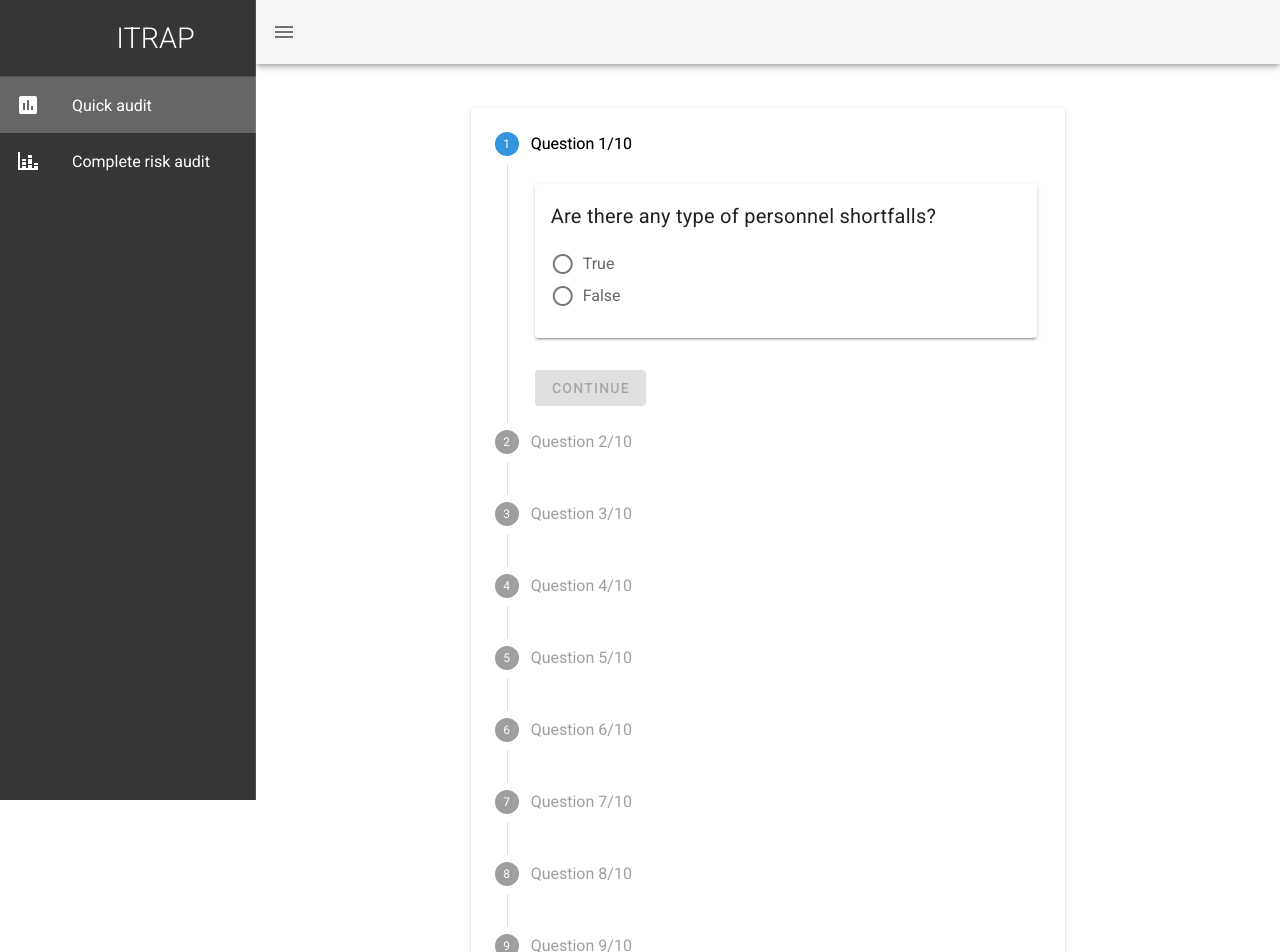
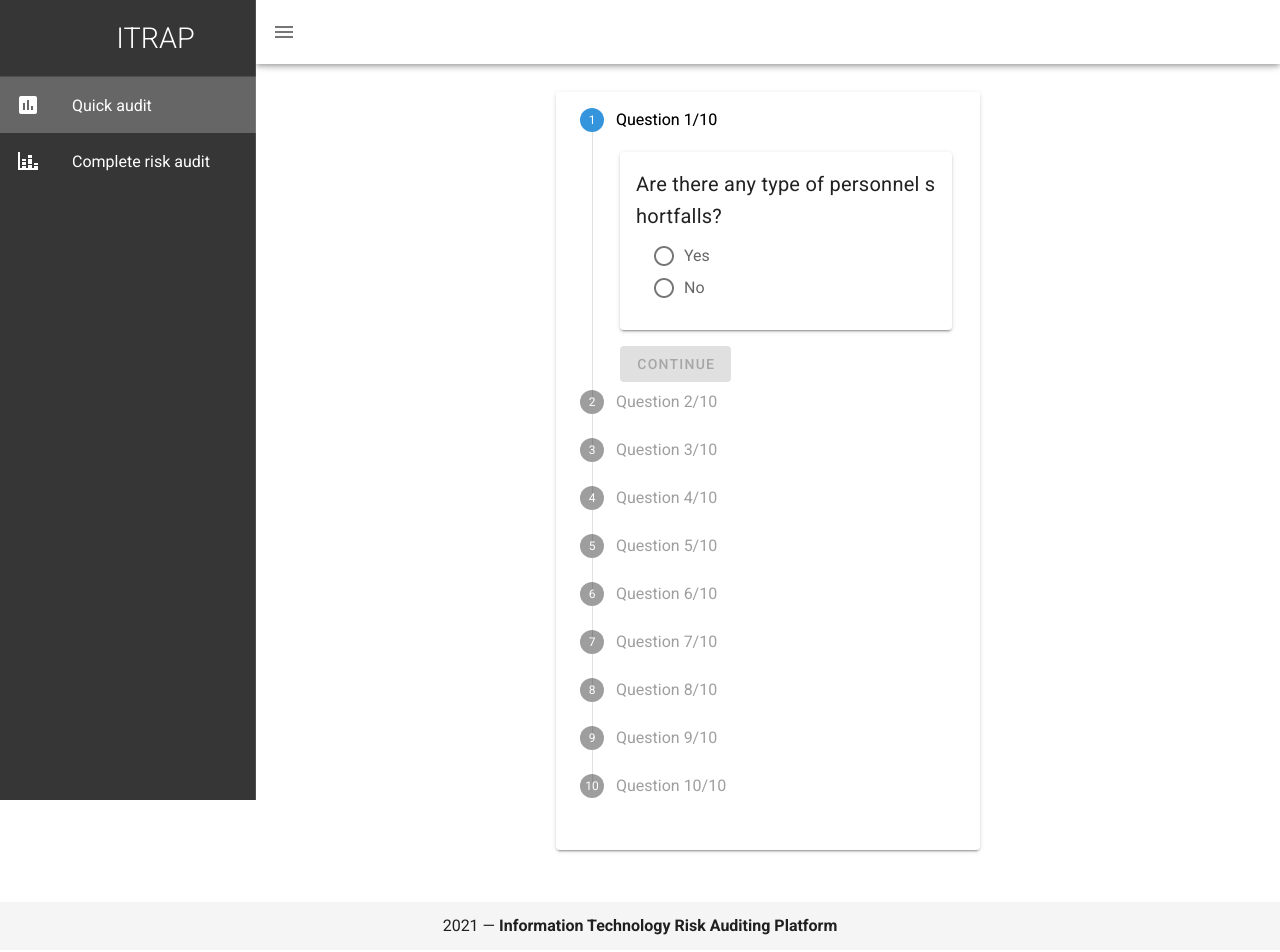
Before and after one commit to javiervidrua/ITRAP, a Vue app in the folder webpage/: page /#/ in a window 1280 px wide. Shown: the top 952 px of the page. Built offline with nearby package versions, Linux system fonts and the light colour scheme.

Commit message:
Pending finishing touches to finish the Quick audit page

```diff
--- a/webpage/src/App.vue
+++ b/webpage/src/App.vue
@@ -39,7 +39,7 @@
       </v-list>
     </v-navigation-drawer>
 
-    <v-app-bar app>
+    <v-app-bar app class="white">
       <v-app-bar-nav-icon @click="drawer = !drawer"></v-app-bar-nav-icon>
 
       <!--<v-spacer></v-spacer>
--- a/webpage/src/views/QuickAudit.vue
+++ b/webpage/src/views/QuickAudit.vue
@@ -2,15 +2,16 @@
   <v-container>
     <v-row
       justify="center">
-      <v-col cols="8">
+      <v-col cols="6">
         <v-stepper
           v-model="step"
           vertical
-          class="ma-8"
+          class="mx-8 my-4"
           v-if="showStepper"
         >
 
           <v-stepper-step
+            class="py-2 pt-4"
             :complete="step > 1"
             step="1"
             color="primary">
@@ -21,32 +22,41 @@
             step="1">
             <v-card
               color="white lighten-1"
-              class="ma-1 mb-8">
-              <v-card-title class="font-weight-regular pb-0">
+              class="ma-1 mb-4">
+              <v-card-title class="font-weight-regular pb-0 mx-0">
                 Are there any type of personnel shortfalls?
               </v-card-title>
-              <v-card-actions class="ml-2 pt-0">
+              <v-card-actions class="ml-2">
                 <v-radio-group
-                  v-model="question1"
+                  class="my-0 pb-0 pl-4"
+                  v-model="questions['1']"
                   column>
                   <v-radio
-                    label="True"
+                    label="Yes"
                     color="primary"
                     value="true">
                   </v-radio>
                   <v-radio
-                    label="False"
+                    label="No"
                     color="primary"
                     value="false">
                   </v-radio>
                 </v-radio-group>
               </v-card-actions>
+              <!--<v-btn
+                :dark="questions['1'] !== null"
+                color="green"
+                :disabled="!questions['1']"
+                @click="step = 2"
+                class="ml-4 mb-4">
+                Continue
+              </v-btn>-->
             </v-card>
             <!-- WHEN COPY-PASTING BE CAREFUL AND MAKE SURE YOU CHANGE question1 TO questionX, ABOVE AND BELOW -->
             <v-btn
-              :dark="question1 !== null"
+              :dark="questions['1'] !== null"
               color="green"
-              :disabled="!question1"
+              :disabled="!questions['1']"
               @click="step = 2"
               class="ml-1">
               Continue
@@ -54,6 +64,7 @@
           </v-stepper-content>
 
           <v-stepper-step
+            class="py-2"
             :complete="step > 2"
             step="2"
             color="primary">
@@ -64,31 +75,47 @@
             step="2">
             <v-card
               color="white lighten-1"
-              class="ma-1 mb-8">
-              <v-card-title class="font-weight-regular pb-0">
+              class="ma-1 mb-4">
+              <v-card-title class="font-weight-regular pb-0 mx-0">
                 Are you using unrealistic schedules and/or budgets?
               </v-card-title>
-              <v-card-actions class="ml-2 pt-0">
+              <v-card-actions class="ml-2">
                 <v-radio-group
-                  v-model="question2"
+                  class="my-0 pb-0 pl-4"
+                  v-model="questions['2']"
                   column>
                   <v-radio
-                    label="True"
+                    label="Yes"
                     color="primary"
                     value="true">
                   </v-radio>
                   <v-radio
-                    label="False"
+                    label="No"
                     color="primary"
                     value="false">
                   </v-radio>
                 </v-radio-group>
               </v-card-actions>
+              <!--<v-btn
+                :dark="questions['2'] !== null"
+                color="green"
+                :disabled="!questions['2']"
+                @click="step = 3"
+                class="ml-4 mb-4">
+                Continue
+              </v-btn>
+              <v-btn
+                dark
+                color="red"
+                class="ml-4 mb-4"
+                @click="step = 1">
+                Go back
+              </v-btn>-->
             </v-card>
             <v-btn
-              :dark="question2 !== null"
+              :dark="questions['2'] !== null"
               color="green"
-              :disabled="!question2"
+              :disabled="!questions['2']"
               @click="step = 3"
               class="ml-1">
               Continue
@@ -103,6 +130,7 @@
           </v-stepper-content>
 
           <v-stepper-step
+            class="py-2"
             :complete="step > 3"
             step="3"
             color="primary">
@@ -113,21 +141,22 @@
             step="3">
             <v-card
               color="white lighten-1"
-              class="ma-1 mb-8">
-              <v-card-title class="font-weight-regular pb-0">
+              class="ma-1 mb-4">
+              <v-card-title class="font-weight-regular pb-0 mx-0">
                 Are you developing the wrong software functions?
               </v-card-title>
-              <v-card-actions class="ml-2 pt-0">
+              <v-card-actions class="ml-2">
                 <v-radio-group
-                  v-model="question3"
+                  class="my-0 pb-0 pl-4"
+                  v-model="questions['3']"
                   column>
                   <v-radio
-                    label="True"
+                    label="Yes"
                     color="primary"
                     value="true">
                   </v-radio>
                   <v-radio
-                    label="False"
+                    label="No"
                     color="primary"
                     value="false">
                   </v-radio>
@@ -135,9 +164,9 @@
               </v-card-actions>
             </v-card>
             <v-btn
-              :dark="question3 !== null"
+              :dark="questions['3'] !== null"
               color="green"
-              :disabled="!question3"
+              :disabled="!questions['3']"
               @click="step = 4"
               class="ml-1">
               Continue
@@ -152,6 +181,7 @@
           </v-stepper-content>
 
           <v-stepper-step
+            class="py-2"
             :complete="step > 4"
             step="4"
             color="primary">
@@ -162,21 +192,22 @@
             step="4">
             <v-card
               color="white lighten-1"
-              class="ma-1 mb-8">
-              <v-card-title class="font-weight-regular pb-0">
+              class="ma-1 mb-4">
+              <v-card-title class="font-weight-regular pb-0 mx-0">
                 Are you developing the wrong user interface?
               </v-card-title>
-              <v-card-actions class="ml-2 pt-0">
+              <v-card-actions class="ml-2">
                 <v-radio-group
-                  v-model="question4"
+                  class="my-0 pb-0 pl-4"
+                  v-model="questions['4']"
                   column>
                   <v-radio
-                    label="True"
+                    label="Yes"
                     color="primary"
                     value="true">
                   </v-radio>
                   <v-radio
-                    label="False"
+                    label="No"
                     color="primary"
                     value="false">
                   </v-radio>
@@ -184,9 +215,9 @@
               </v-card-actions>
             </v-card>
             <v-btn
-              :dark="question4 !== null"
+              :dark="questions['4'] !== null"
               color="green"
-              :disabled="!question4"
+              :disabled="!questions['4']"
               @click="step = 5"
               class="ml-1">
               Continue
@@ -201,6 +232,7 @@
           </v-stepper-content>
 
           <v-stepper-step
+            class="py-2"
             :complete="step > 5"
             step="5"
             color="primary">
@@ -211,21 +243,22 @@
             step="5">
             <v-card
               color="white lighten-1"
-              class="ma-1 mb-8">
-              <v-card-title class="font-weight-regular pb-0">
+              class="ma-1 mb-4">
+              <v-card-title class="font-weight-regular pb-0 mx-0">
                 Are you adding features to the software that are only marginally useful?
               </v-card-title>
-              <v-card-actions class="ml-2 pt-0">
+              <v-card-actions class="ml-2">
                 <v-radio-group
-                  v-model="question5"
+                  class="my-0 pb-0 pl-4"
+                  v-model="questions['5']"
                   column>
                   <v-radio
-                    label="True"
+                    label="Yes"
                     color="primary"
                     value="true">
                   </v-radio>
                   <v-radio
-                    label="False"
+                    label="No"
                     color="primary"
                     value="false">
                   </v-radio>
@@ -233,9 +266,9 @@
               </v-card-actions>
             </v-card>
             <v-btn
-              :dark="question5 !== null"
+              :dark="questions['5'] !== null"
               color="green"
-              :disabled="!question5"
+              :disabled="!questions['5']"
               @click="step = 6"
               class="ml-1">
               Continue
@@ -250,6 +283,7 @@
           </v-stepper-content>
 
           <v-stepper-step
+            class="py-2"
             :complete="step > 6"
             step="6"
             color="primary">
@@ -260,21 +294,22 @@
             step="6">
             <v-card
               color="white lighten-1"
-              class="ma-1 mb-8">
-              <v-card-title class="font-weight-regular pb-0">
+              class="ma-1 mb-4">
+              <v-card-title class="font-weight-regular pb-0 mx-0">
                 Do the requirements constantly keep changing?
               </v-card-title>
-              <v-card-actions class="ml-2 pt-0">
+              <v-card-actions class="ml-2">
                 <v-radio-group
-                  v-model="question6"
+                  class="my-0 pb-0 pl-4"
+                  v-model="questions['6']"
                   column>
                   <v-radio
-                    label="True"
+                    label="Yes"
                     color="primary"
                     value="true">
                   </v-radio>
                   <v-radio
-                    label="False"
+                    label="No"
                     color="primary"
                     value="false">
                   </v-radio>
@@ -282,9 +317,9 @@
               </v-card-actions>
             </v-card>
             <v-btn
-              :dark="question6 !== null"
+              :dark="questions['6'] !== null"
               color="green"
-              :disabled="!question6"
+              :disabled="!questions['6']"
               @click="step = 7"
               class="ml-1">
               Continue
@@ -299,6 +334,7 @@
           </v-stepper-content>
 
           <v-stepper-step
+            class="py-2"
             :complete="step > 7"
             step="7"
             color="primary">
@@ -309,21 +345,22 @@
             step="7">
             <v-card
               color="white lighten-1"
-              class="ma-1 mb-8">
-              <v-card-title class="font-weight-regular pb-0">
+              class="ma-1 mb-4">
+              <v-card-title class="font-weight-regular pb-0 mx-0">
                 Are there any shortfalls in externally furnished components?
               </v-card-title>
-              <v-card-actions class="ml-2 pt-0">
+              <v-card-actions class="ml-2">
                 <v-radio-group
-                  v-model="question7"
+                  class="my-0 pb-0 pl-4"
+                  v-model="questions['7']"
                   column>
                   <v-radio
-                    label="True"
+                    label="Yes"
                     color="primary"
                     value="true">
                   </v-radio>
                   <v-radio
-                    label="False"
+                    label="No"
                     color="primary"
                     value="false">
                   </v-radio>
@@ -331,9 +368,9 @@
               </v-card-actions>
             </v-card>
             <v-btn
-              :dark="question7 !== null"
+              :dark="questions['7'] !== null"
               color="green"
-              :disabled="!question7"
+              :disabled="!questions['7']"
               @click="step = 8"
               class="ml-1">
               Continue
@@ -348,6 +385,7 @@
           </v-stepper-content>
 
           <v-stepper-step
+            class="py-2"
             :complete="step > 8"
             step="8"
             color="primary">
@@ -358,21 +396,22 @@
             step="8">
             <v-card
               color="white lighten-1"
-              class="ma-1 mb-8">
-              <v-card-title class="font-weight-regular pb-0">
+              class="ma-1 mb-4">
+              <v-card-title class="font-weight-regular pb-0 mx-0">
                 Are there any shortfalls in externally performed tasks?
               </v-card-title>
-              <v-card-actions class="ml-2 pt-0">
+              <v-card-actions class="ml-2">
                 <v-radio-group
-                  v-model="question8"
+                  class="my-0 pb-0 pl-4"
+                  v-model="questions['8']"
                   column>
                   <v-radio
-                    label="True"
+                    label="Yes"
                     color="primary"
                     value="true">
                   </v-radio>
                   <v-radio
-                    label="False"
+                    label="No"
                     color="primary"
                     value="false">
                   </v-radio>
@@ -380,9 +419,9 @@
               </v-card-actions>
             </v-card>
             <v-btn
-              :dark="question8 !== null"
+              :dark="questions['8'] !== null"
               color="green"
-              :disabled="!question8"
+              :disabled="!questions['8']"
               @click="step = 9"
               class="ml-1">
               Continue
@@ -397,6 +436,7 @@
           </v-stepper-content>
 
           <v-stepper-step
+            class="py-2"
             :complete="step > 9"
             step="9"
             color="primary">
@@ -407,21 +447,22 @@
             step="9">
             <v-card
               color="white lighten-1"
-              class="ma-1 mb-8">
-              <v-card-title class="font-weight-regular pb-0">
+              class="ma-1 mb-4">
+              <v-card-title class="font-weight-regular pb-0 mx-0">
                 Are there any type of real-time performance shortfalls?
               </v-card-title>
-              <v-card-actions class="ml-2 pt-0">
+              <v-card-actions class="ml-2">
                 <v-radio-group
-                  v-model="question9"
+                  class="my-0 pb-0 pl-4"
+                  v-model="questions['9']"
                   column>
                   <v-radio
-                    label="True"
+                    label="Yes"
                     color="primary"
                     value="true">
                   </v-radio>
                   <v-radio
-                    label="False"
+                    label="No"
                     color="primary"
                     value="false">
                   </v-radio>
@@ -429,9 +470,9 @@
               </v-card-actions>
             </v-card>
             <v-btn
-              :dark="question9 !== null"
+              :dark="questions['9'] !== null"
               color="green"
-              :disabled="!question9"
+              :disabled="!questions['9']"
               @click="step = 10"
               class="ml-1">
               Continue
@@ -446,6 +487,7 @@
           </v-stepper-content>
 
           <v-stepper-step
+            class="py-2"
             :complete="step > 10"
             step="10"
             color="primary">
@@ -456,21 +498,22 @@
             step="10">
             <v-card
               color="white lighten-1"
-              class="ma-1 mb-8">
-              <v-card-title class="font-weight-regular pb-0">
+              class="ma-1 mb-4">
+              <v-card-title class="font-weight-regular pb-0 mx-0">
                 Are you straining computer-science capabilities?
               </v-card-title>
-              <v-card-actions class="ml-2 pt-0">
+              <v-card-actions class="ml-2">
                 <v-radio-group
-                  v-model="question10"
+                  class="my-0 pb-0 pl-4"
+                  v-model="questions['10']"
                   column>
                   <v-radio
-                    label="True"
+                    label="Yes"
                     color="primary"
                     value="true">
                   </v-radio>
                   <v-radio
-                    label="False"
+                    label="No"
                     color="primary"
                     value="false">
                   </v-radio>
@@ -478,10 +521,10 @@
               </v-card-actions>
             </v-card>
             <v-btn
-              :dark="question10 !== null"
+              :dark="questions['10'] !== null"
               color="green"
-              :disabled="!question10"
-              @click="step = 11; showStepper = false"
+              :disabled="!questions['10']"
+              @click="step = 11; process_results(); showStepper = false;"
               class="ml-1">
               Continue
             </v-btn>
@@ -501,23 +544,49 @@
 
     <v-row
       justify="center">
-      <v-col cols="8">
-        <!-- Now show te results -->
+      <v-col cols="6">
+        <!-- Now show the results -->
+
+        <v-container
+          v-if="!showStepper">
+          <v-card class="pb-4">
+            <v-card-title class="ml-4">Results</v-card-title>
+            <v-card-content>
               <v-expansion-panels
                 class="px-8"
-          v-if="!showStepper"
                 focusable>
                 <v-expansion-panel
-            v-for="(item,i) in 5"
+                  v-for="result, i in results"
                   :key="i">
-            <v-expansion-panel-header>
-              Nombre del problema
+                  <v-expansion-panel-header class="font-weight-medium">
+                    Problem: {{result.question}}
                   </v-expansion-panel-header>
-            <v-expansion-panel-content>
-              Soluciones
+                  <v-expansion-panel-content
+                    class="mt-2">
+                    <v-simple-table dense>
+                      <thead>
+                        <tr>
+                          <th class="text-left">
+                            Solutions
+                          </th>
+                        </tr>
+                      </thead>
+                      <tbody>
+                        <tr
+                          v-for="solution in result.solutions"
+                          :key="solution"
+                        >
+                          <td>{{ solution }}</td>
+                        </tr>
+                      </tbody>
+                    </v-simple-table>
                   </v-expansion-panel-content>
                 </v-expansion-panel>
               </v-expansion-panels>
+            </v-card-content>
+          </v-card>
+        </v-container>
+
       </v-col>
     </v-row>
   </v-container>
@@ -536,33 +605,72 @@
         showStepper: true,
         step: 1,
 
-        question1: null,
-        question2: null,
-        question3: null,
-        question4: null,
-        question5: null,
-        question6: null,
-        question7: null,
-        question8: null,
-        question9: null,
-        question10: null,
+        questions: {
+          1: null,
+          2: null,
+          3: null,
+          4: null,
+          5: null,
+          6: null,
+          7: null,
+          8: null,
+          9: null,
+          10: null,
+        },
+        answers: {
+          1: {
+            question: "Personnel shortfalls",
+            solutions: ["Staffing with top talent", "Job matching", "Teambuilding", "Morale building", "Cross-training", "Pre-scheduling kay people"]
+            },
+          2: {
+            question: "Unrealistic schedules and budgets",
+            solutions: ["Detailed, multisource cost and schedule estimation", "Design to cost", "Incremental development", "Software reuse", "Requirements scrubbing"]
+            },
+          3: {
+            question: "Developing the wrong software functions",
+            solutions: ["Organizational analysis", "Mission analysis", "Ops-concept formulation", "User serveys", "Prototyping", "Early users' manuals"]
+            },
+          4: {
+            question: "Developing the wrong user interface",
+            solutions: ["Task analysis", "Prototyping", "Scenarios", "User characterization (functionality, style, workload)"]
+            },
+          5: {
+            question: "Gold plating",
+            solutions: ["Requirements scrubbing", "Prototyping", "Cost-benefit analysis", "Design to cost"]
+            },
+          6: {
+            question: "Continuous stream of requirement changes",
+            solutions: ["High change threshhold", "Information hiding", "Incremental development (defer changes to later increment)"]
+            },
+          7: {
+            question: "Shortfalls in externally furnished components",
+            solutions: ["Benchmarking", "Inspections", "Reference checking", "Compatibility analysis"]
+            },
+          8: {
+            question: "Shortfalls in externally performed tasks",
+            solutions: ["Reference checking", "Pre-award audits", "Award-fee contracts", "Competitive design or prototyping", "Teambuilding"]
+            },
+          9: {
+            question: "Real-time performance shortfalls",
+            solutions: ["Simulation", "Benchmarking", "Modeling", "Prototyping", "Instrumentation", "Tuning"]
+            },
+          10: {
+            question: "Straining computer-science capabilities",
+            solutions: ["Technical analysis", "Cost-benefit analysis", "Prototyping", "Reference checking"]
+            },
+        },
 
-        answers: {
-          1: ["Staffing with top talent", "Job matching", "Teambuilding", "Morale building", "Cross-training", "Pre-scheduling kay people"],
-          2: ["Detailed, multisource cost and schedule estimation", "Design to cost", "Incremental development", "Software reuse", "Requirements scrubbing"],
-          3: ["Organizational analysis", "Mission analysis", "Ops-concept formulation", "User serveys", "Prototyping", "Early users' manuals"],
-          4: ["Task analysis", "Prototyping", "Scenarios", "User characterization (functionality, style, workload)"],
-          5: ["Requirements scrubbing", "Prototyping", "Cost-benefit analysis", "Design to cost"],
-          6: ["High change threshhold", "Information hiding", "Incremental development (defer changes to later increment)"],
-          7: ["Benchmarking", "Inspections", "Reference checking", "Compatibility analysis"],
-          8: ["Reference checking", "Pre-award audits", "Award-fee contracts", "Competitive design or prototyping", "Teambuilding"],
-          9: ["Simulation", "Benchmarking", "Modeling", "Prototyping", "Instrumentation", "Tuning"],
-          10: ["Technical analysis", "Cost-benefit analysis", "Prototyping", "Reference checking"]
-        }
+        results: [],
       }
     },
 
     methods: {
+      process_results() {
+        for(let i=1; i<=10; i++){
+          if(this.questions[i] === "true")
+            this.results.push(this.answers[i]);
+        }
+      }
     }
   }
 </script>
```
Lines whose indentation alone changed are shown as unchanged.
